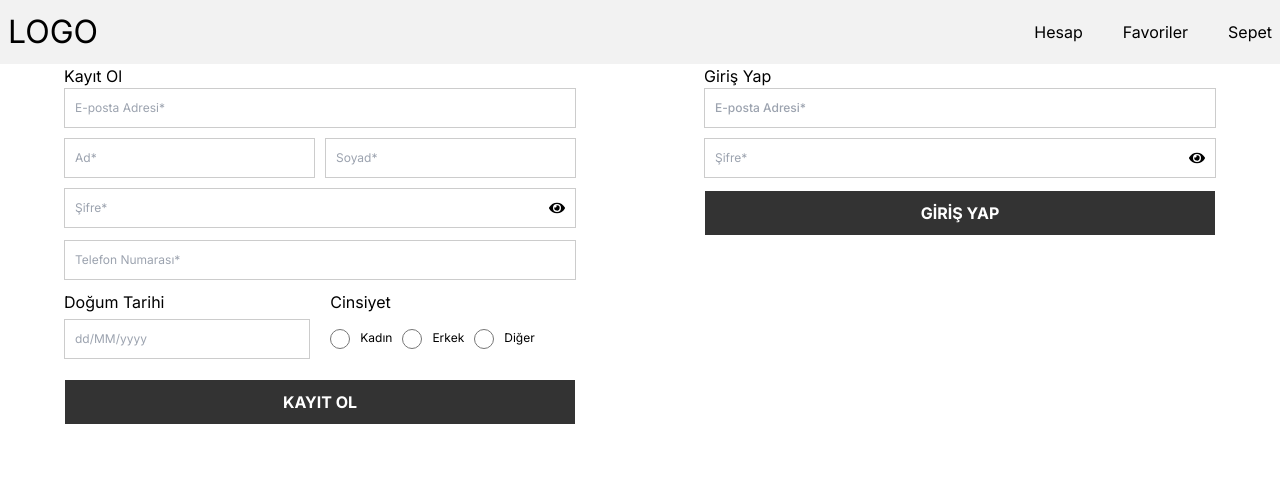
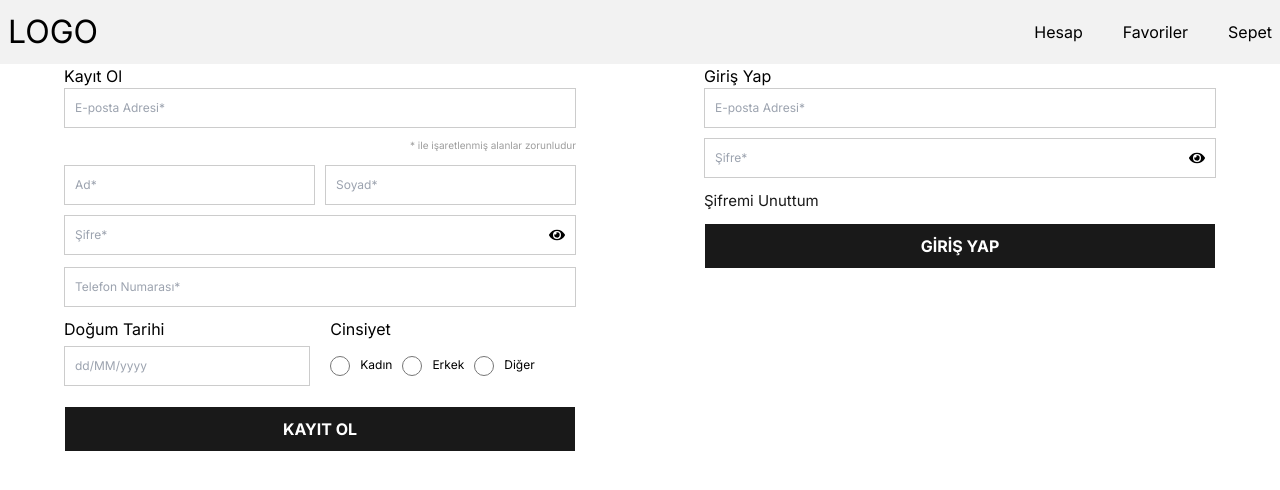
Before and after one commit to mrvozturk/DigitalEmporium, a Next.js app: page /auth in a window 1280 px wide. Shown: the top 490 px of the page. Built offline with nearby package versions, Linux system fonts and the light colour scheme.

Commit message:
emailRequired added

```diff
--- a/src/app/auth/login/index.tsx
+++ b/src/app/auth/login/index.tsx
@@ -28,6 +28,13 @@ const LoginForm: React.FC = () => {
             {showLoginPassword ? <FaEyeSlash /> : <FaEye />}
           </button>
         </div>
+        <a
+          href='/user/password/reset/'
+          className={styles.forgotPassword}
+          target='_blank'
+        >
+          Şifremi Unuttum
+        </a>
         <button type='submit' className={styles.loginButton}>
           GİRİŞ YAP
         </button>
--- a/src/app/auth/login/login.module.css
+++ b/src/app/auth/login/login.module.css
@@ -19,10 +19,14 @@
   width: 100%;
   padding: 10px;
   margin-bottom: 10px;
-  border: 1px solid #ccc;
+  border: 1px solid rgba(0, 0, 0, 0.2);
   outline: none;
   font-size: 12px;
-  font-weight: 500;
+}
+
+.loginFormContainer input[type='email']:hover,
+.nameContainer input[type='text']:hover {
+  border: 1px solid rgba(0, 0, 0, 0.6);
 }
 
 .nameContainer {
@@ -43,6 +47,10 @@
   padding: 10px;
 }
 
+.passwordInputContainer:hover {
+  border: 1px solid rgba(0, 0, 0, 0.9);
+}
+
 .passwordInput {
   width: calc(100% - 30px);
   outline: none;
@@ -53,7 +61,7 @@
 .loginButton {
   width: 100%;
   padding: 10px;
-  background-color: rgba(0, 0, 0, 0.8);
+  background-color: rgba(0, 0, 0, 0.9);
   color: rgba(255, 255, 255);
   border: 1px solid;
   font-weight: bold;
@@ -62,5 +70,12 @@
 
 .loginButton:hover {
   background-color: rgba(255, 255, 255);
-  color: rgba(0, 0, 0);
+  color: rgba(0, 0, 0, 0.9);
 }
+.forgotPassword {
+  color: rgba(0, 0, 0, 0.9);
+  cursor: pointer;
+  text-decoration: none;
+  font-size: 15px;
+  margin-bottom: 10px;
+}
--- a/src/app/auth/register/index.tsx
+++ b/src/app/auth/register/index.tsx
@@ -16,6 +16,9 @@ const RegisterForm: React.FC = () => {
       <h2>Kayıt Ol</h2>
       <form className={styles.registrationForm}>
         <input type='email' name='email' placeholder='E-posta Adresi*' />
+        <p className={styles.emailRequired}>
+          * ile işaretlenmiş alanlar zorunludur
+        </p>
         <div className={styles.nameContainer}>
           <input type='text' name='firstName' placeholder='Ad*' />
           <input type='text' name='lastName' placeholder='Soyad*' />
@@ -27,6 +30,7 @@ const RegisterForm: React.FC = () => {
             name='password'
             placeholder='Şifre*'
           />
+
           <button
             type='button'
             onClick={() => setShowRegistrationPassword(prevState => !prevState)}
@@ -35,6 +39,7 @@ const RegisterForm: React.FC = () => {
             {showRegistrationPassword ? <FaEyeSlash /> : <FaEye />}
           </button>
         </div>
+
         <input type='tel' name='phoneNumber' placeholder='Telefon Numarası*' />
 
         <div className={styles.dateGenderContainer}>
@@ -55,6 +60,7 @@ const RegisterForm: React.FC = () => {
               yearDropdownItemNumber={78}
             />
           </div>
+
           <div className={styles.genderContainer}>
             <label htmlFor='gender'>Cinsiyet</label>
             <div>
--- a/src/app/auth/register/register.module.css
+++ b/src/app/auth/register/register.module.css
@@ -31,11 +31,16 @@
   width: 100%;
   padding: 10px;
   margin-bottom: 10px;
-  border: 1px solid #ccc;
+  border: 1px solid rgba(0, 0, 0, 0.2);
   outline: none;
   font-size: 12px;
 }
-
+.formContainer input[type='email']:hover,
+.nameContainer input[type='text']:hover,
+.dateContainer input[type='text']:hover,
+.formContainer input[type='tel']:hover {
+  border: 1px solid rgba(0, 0, 0, 0.6);
+}
 .nameContainer {
   display: flex;
   justify-content: space-between;
@@ -52,6 +57,10 @@
   margin-bottom: 12px;
   border: 1px solid rgba(0, 0, 0, 0.2);
   padding: 10px;
+}
+
+.passwordInputContainer:hover {
+  border-color: rgba(0, 0, 0, 0.9);
 }
 
 .passwordInput {
@@ -99,7 +108,7 @@
 .signUpButton {
   width: 100%;
   padding: 10px;
-  background-color: rgba(0, 0, 0, 0.8);
+  background-color: rgba(0, 0, 0, 0.9);
   color: rgba(255, 255, 255);
   border: 1px solid;
   font-weight: bold;
@@ -108,5 +117,13 @@
 
 .signUpButton:hover {
   background-color: rgba(255, 255, 255);
-  color: rgba(0, 0, 0);
+  color: rgba(0, 0, 0, 0.9);
 }
+.emailRequired {
+  color: rgba(157, 157, 157);
+  font-size: 10px;
+  margin-bottom: 12px;
+  display: flex;
+  justify-content: flex-end;
+  align-items: center;
+}
```
